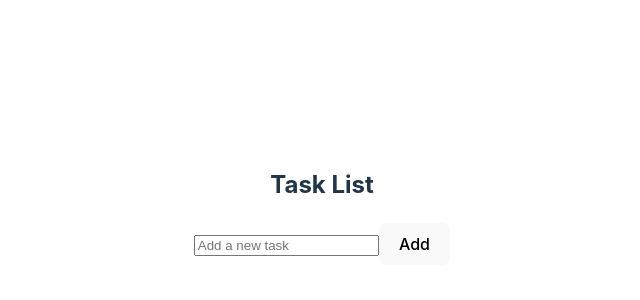
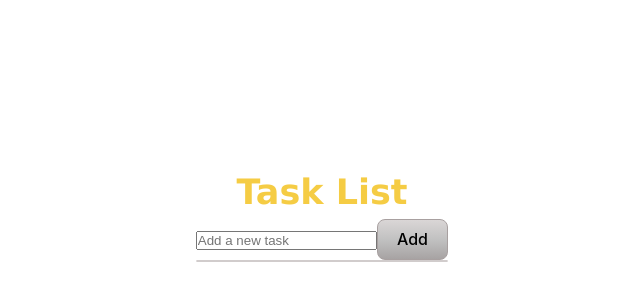
Before and after one commit to J0li/TaskList, a React (Vite) app: page / in a window 1280 px wide. Shown: the part 186-486 px from the top of the page, without its empty margins (318-958 px from the left). Built offline with nearby package versions, Linux system fonts and the light colour scheme.

Commit message:
Update TaskList.css

```diff
--- a/src/components/TaskList.css
+++ b/src/components/TaskList.css
@@ -1,4 +1,41 @@
-App {
-    background-color: antiquewhite;
-    box-sizing: 30px;
+* {
+    padding: 0;
+    margin: 0;
+    position: relative;
+    text-decoration: 0;
+    justify-content: space-around;
 }
+
+h2 {
+    font-size: 35px;
+    font-family: 'Lucida Sans', 'Lucida Sans Regular', 'Lucida Grande', 'Lucida Sans Unicode', Geneva, Verdana, sans-serif;
+    font-style: bold;
+    color: #f5cc44;
+}
+
+.box {
+    background: #d1d1d1;
+    border-radius: 12px;
+    width: 120%;
+    border: 1px solid#747272;
+    box-shadow: 9px 9px #d3c69b;
+}
+
+ul,
+li {
+    list-style: none;
+    background: #e2dfdf;
+    border-radius: 12px;
+    border: 1px solid#d1cccc;
+}
+
+.btn-add {
+    border: 1px solid#a8a0a0;
+    background: linear-gradient(#dad6d6, #c1c1c1, #a7a3a3);
+}
+
+.btn-remove {
+    margin-left: 45px;
+    border: 1px solid#b93e3e;
+    background: linear-gradient(#f77373, #df5e5e, #c04949);
+}
```
